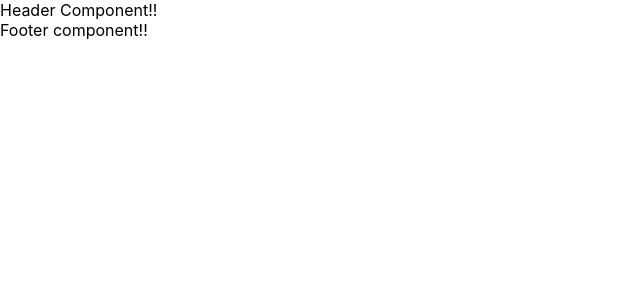
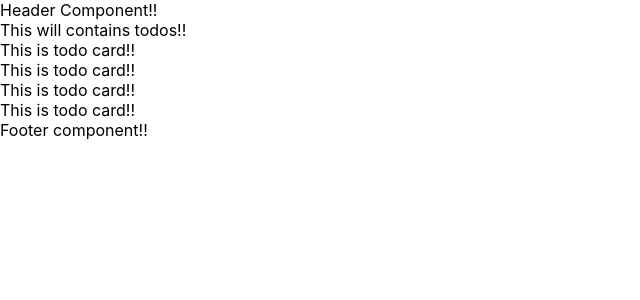
Before and after one commit to harshgupta80700/react-todo, a React (Create React App) app: page / in a window 1280 px wide. Shown: the top 300 px of the page, without its empty margins (0-640 px from the left). Built offline with nearby package versions, Linux system fonts and the light colour scheme.

Commit message:
todos and todo card component added

```diff
--- a/src/App.js
+++ b/src/App.js
@@ -1,11 +1,13 @@
 import './App.css';
-import Header from "./components/header";
+import Header from "./components/header"
 import Footer from "./components/footer"
+import Todos from './components/todos/todos';
 
 function App() {
   return (
     <>
     <Header/>
+    <Todos/>
     <Footer/>
     </>
   );
--- /dev/null
+++ b/src/components/todos/todo-card.jsx
@@ -0,0 +1,9 @@
+import React from 'react'
+
+export default function TodoCard() {
+    return (
+        <div>
+            This is todo card!!
+        </div>
+    )
+}
--- /dev/null
+++ b/src/components/todos/todos.jsx
@@ -0,0 +1,15 @@
+import React from 'react'
+import TodoCard from './todo-card'
+
+
+export default function Todos() {
+    return (
+        <div>
+            This will contains todos!!
+            <TodoCard/>
+            <TodoCard/>
+            <TodoCard/>
+            <TodoCard/>
+        </div>
+    )
+}
```
